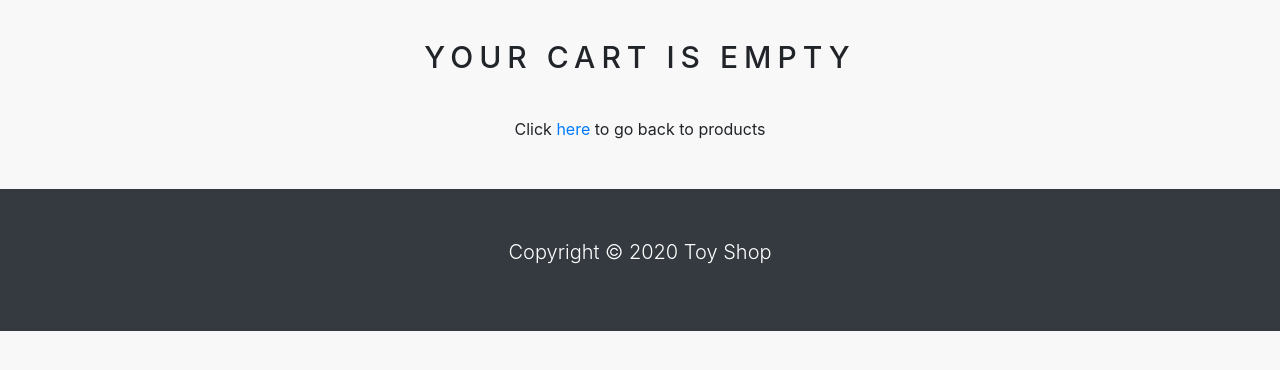
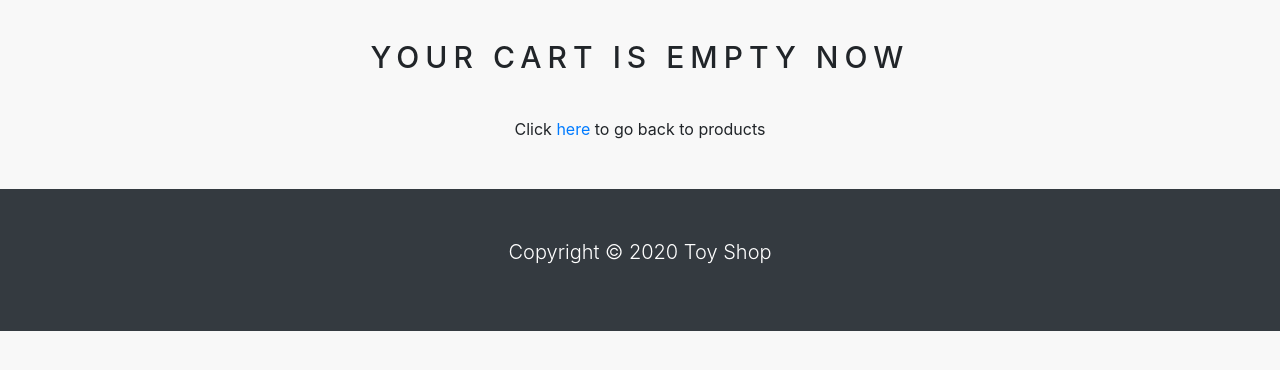
Before and after one commit to illychev/ecommerce, a Django app: page /cart in a window 1280 px wide. Shown: the part 62-432 px from the top of the page. Run offline with Django 3.2, Linux system fonts and the light colour scheme; tables that the repository leaves empty hold one stand-in row (values such as "Sample post").

Commit message:
release version 3

```diff
--- a/shop/templates/cart.html
+++ b/shop/templates/cart.html
@@ -12,7 +12,7 @@
 	<div class="text-center">
 		<br>
 		<h1 class="text-center product_title">
-			Your cart is empty
+			Your cart is empty now
 		</h1>
 		<br>
 		<p class="text-center">
```
